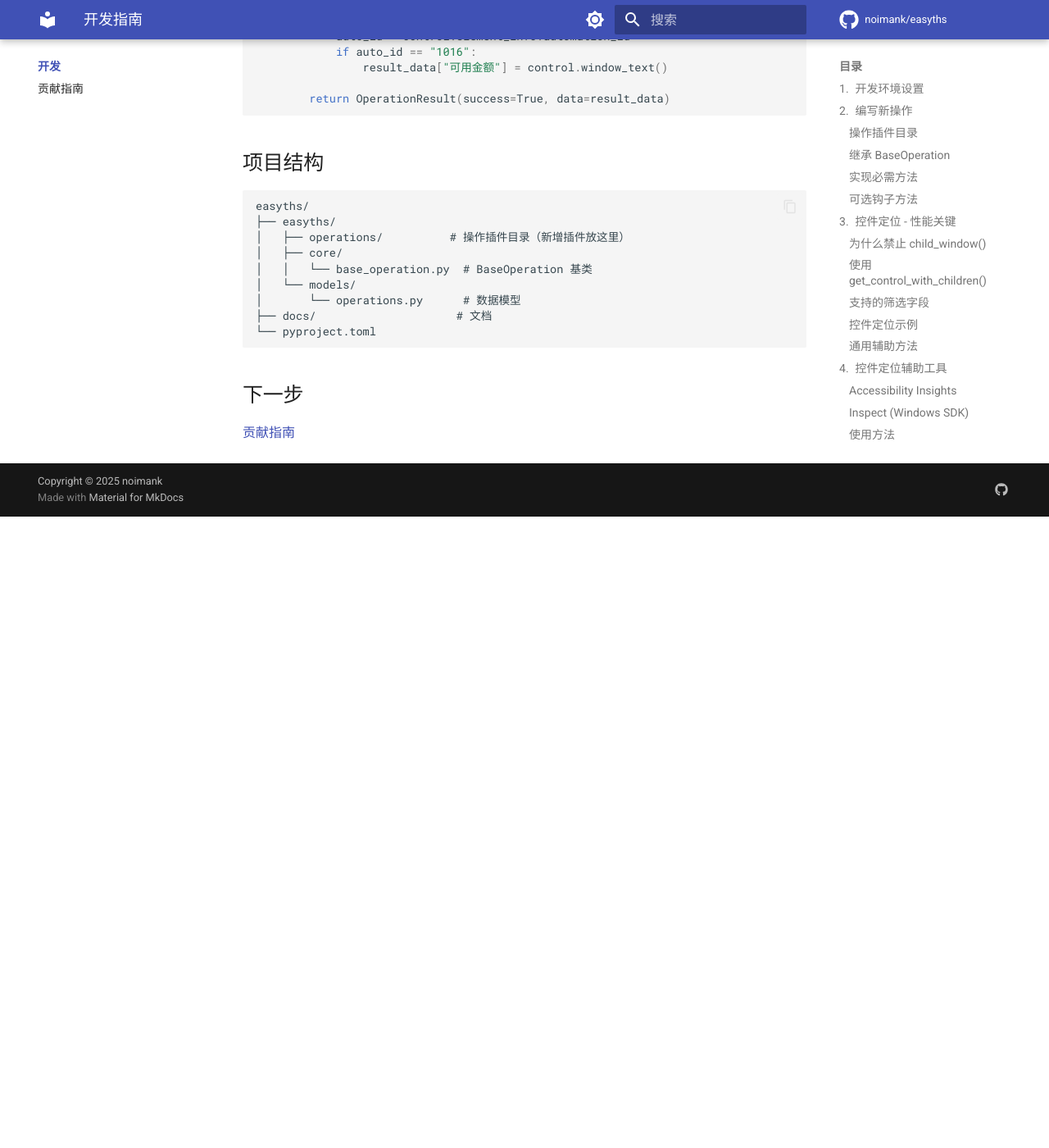
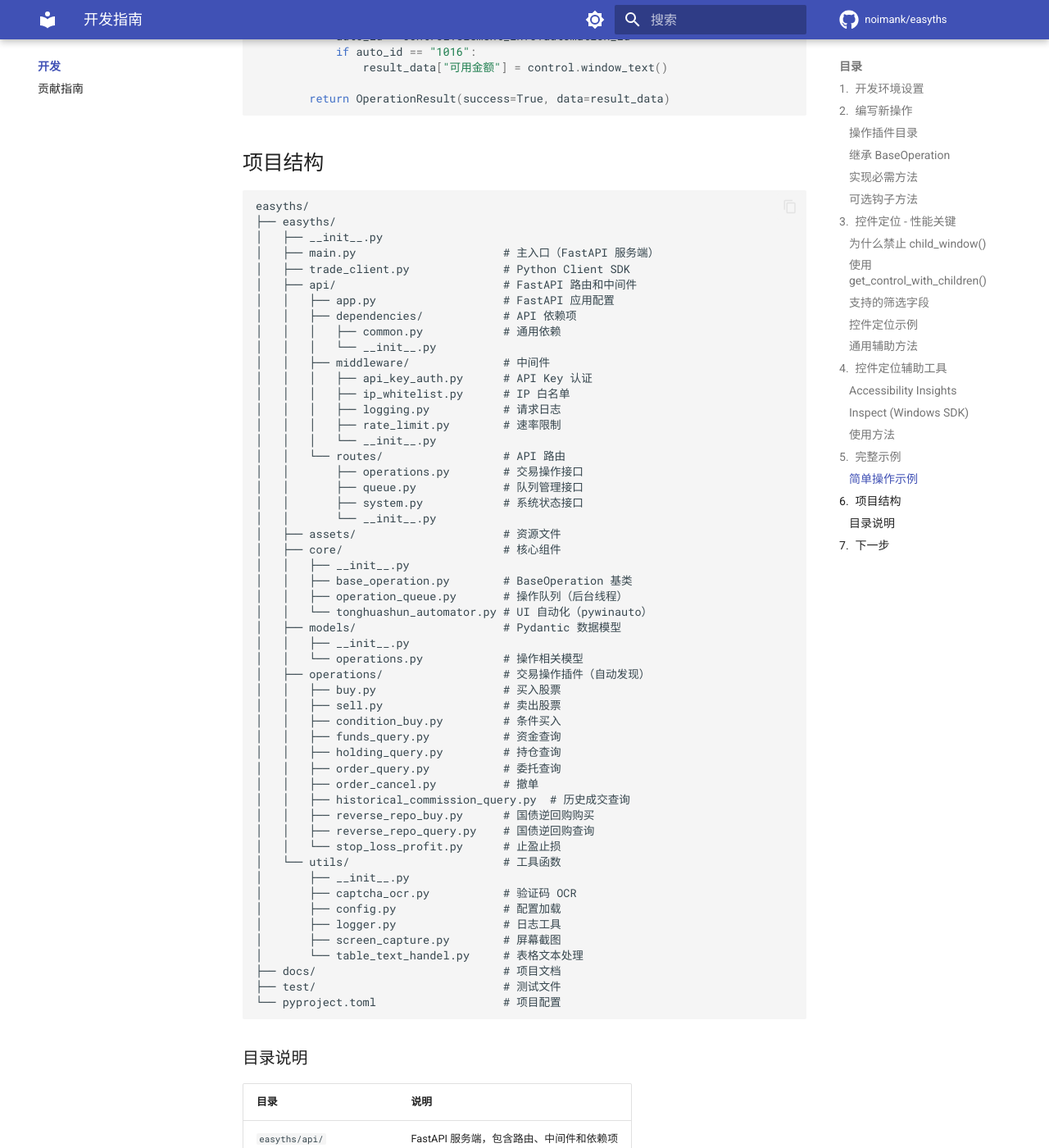
Before and after one commit to noimank/easyths, an MkDocs documentation site: the page built from docs/development/index.md, in a window 1280 px wide and 1400 px high, scrolled down 5650 px. Shown: the whole window at 82% size. Built offline with MkDocs 1.6.1 and Material for MkDocs 9.7.7, drawn with Linux system fonts in a browser that asks for light colours; comment, search, counter and statistics services are not loaded; before the commit the page ends 6280 px from its top, so only the background shows below that; some of the changed text lies outside the part shown.

Commit message:
📝 docs: 优化项目目录结构说明文档

````diff
--- a/docs/development/index.md
+++ b/docs/development/index.md
@@ -268,14 +268,69 @@
 ```
 easyths/
 ├── easyths/
-│   ├── operations/          # 操作插件目录（新增插件放这里）
-│   ├── core/
-│   │   └── base_operation.py  # BaseOperation 基类
-│   └── models/
-│       └── operations.py      # 数据模型
-├── docs/                     # 文档
-└── pyproject.toml
+│   ├── __init__.py
+│   ├── main.py                      # 主入口（FastAPI 服务端）
+│   ├── trade_client.py              # Python Client SDK
+│   ├── api/                         # FastAPI 路由和中间件
+│   │   ├── app.py                   # FastAPI 应用配置
+│   │   ├── dependencies/            # API 依赖项
+│   │   │   ├── common.py            # 通用依赖
+│   │   │   └── __init__.py
+│   │   ├── middleware/              # 中间件
+│   │   │   ├── api_key_auth.py      # API Key 认证
+│   │   │   ├── ip_whitelist.py      # IP 白名单
+│   │   │   ├── logging.py           # 请求日志
+│   │   │   ├── rate_limit.py        # 速率限制
+│   │   │   └── __init__.py
+│   │   └── routes/                  # API 路由
+│   │       ├── operations.py        # 交易操作接口
+│   │       ├── queue.py             # 队列管理接口
+│   │       ├── system.py            # 系统状态接口
+│   │       └── __init__.py
+│   ├── assets/                      # 资源文件
+│   ├── core/                        # 核心组件
+│   │   ├── __init__.py
+│   │   ├── base_operation.py        # BaseOperation 基类
+│   │   ├── operation_queue.py       # 操作队列（后台线程）
+│   │   └── tonghuashun_automator.py # UI 自动化（pywinauto）
+│   ├── models/                      # Pydantic 数据模型
+│   │   ├── __init__.py
+│   │   └── operations.py            # 操作相关模型
+│   ├── operations/                  # 交易操作插件（自动发现）
+│   │   ├── buy.py                   # 买入股票
+│   │   ├── sell.py                  # 卖出股票
+│   │   ├── condition_buy.py         # 条件买入
+│   │   ├── funds_query.py           # 资金查询
+│   │   ├── holding_query.py         # 持仓查询
+│   │   ├── order_query.py           # 委托查询
+│   │   ├── order_cancel.py          # 撤单
+│   │   ├── historical_commission_query.py  # 历史成交查询
+│   │   ├── reverse_repo_buy.py      # 国债逆回购购买
+│   │   ├── reverse_repo_query.py    # 国债逆回购查询
+│   │   └── stop_loss_profit.py      # 止盈止损
+│   └── utils/                       # 工具函数
+│       ├── __init__.py
+│       ├── captcha_ocr.py           # 验证码 OCR
+│       ├── config.py                # 配置加载
+│       ├── logger.py                # 日志工具
+│       ├── screen_capture.py        # 屏幕截图
+│       └── table_text_handel.py     # 表格文本处理
+├── docs/                            # 项目文档
+├── test/                            # 测试文件
+└── pyproject.toml                   # 项目配置
 ```
+
+### 目录说明
+
+| 目录 | 说明 |
+|------|------|
+| `easyths/api/` | FastAPI 服务端，包含路由、中间件和依赖项 |
+| `easyths/core/` | 核心组件，操作队列和 UI 自动化 |
+| `easyths/models/` | Pydantic 数据模型定义 |
+| `easyths/operations/` | 交易操作插件，自动发现并注册 |
+| `easyths/utils/` | 工具函数和辅助模块 |
+| `easyths/trade_client.py` | Python Client SDK，用于远程调用 API |
+| `easyths/main.py` | 服务端主入口 |
 
 ## 下一步
 
````
Also changed, not shown: docs/index.md (+29 -23 lines).
